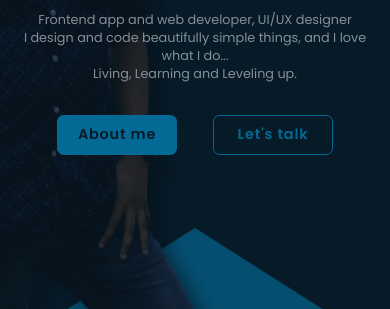
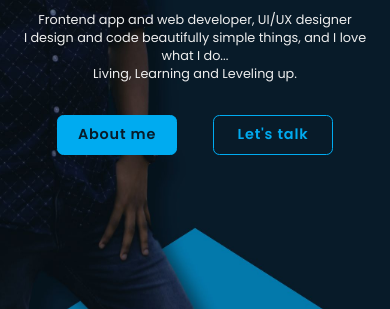
Before and after one commit to VY5H4KH/Portfolio, a plain HTML site: page index.html in a window 390 px wide. Shown: the part 379-688 px from the top of the page. Drawn offline with nearby package versions, Linux system fonts and the light colour scheme.

Commit message:
third commit

```diff
--- a/css/style.css
+++ b/css/style.css
@@ -885,7 +885,6 @@ span{
         background: url('../images/homep.jpg') no-repeat;
         background-size: cover;
         background-position: center;
-        opacity: .55;
     }
 
     .home-imgHover{
```
